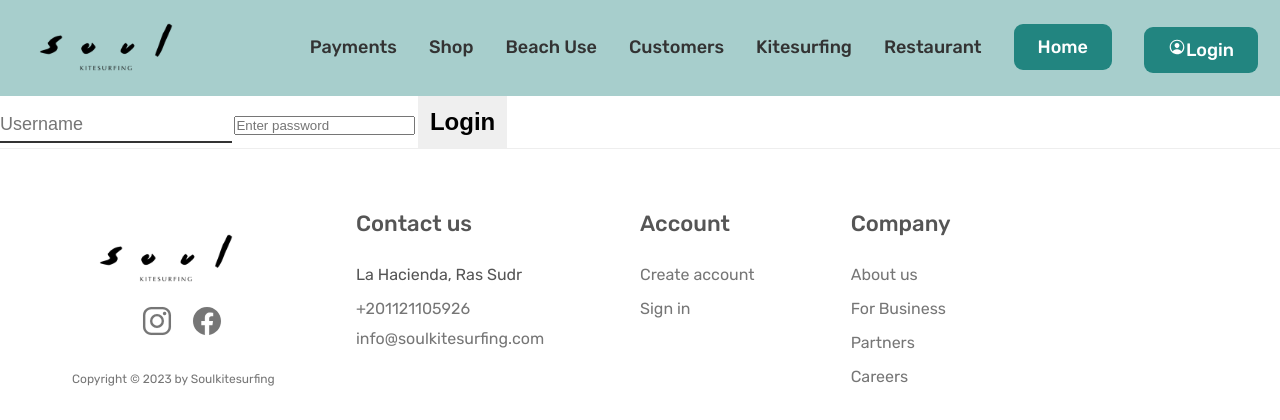
After one commit to bukaskas/soul-site, a Django app: page /login in a window 1280 px wide. The commit adds this page. Shown: the top 420 px of the page. Run offline with Django 4.2, Linux system fonts and the light colour scheme.

Commit message:
start of login and authorization

```diff
--- a/templates/base.html
+++ b/templates/base.html
@@ -45,6 +45,7 @@
           <li><a class="main-nav-link" href="{% url "restaurant" %}">Restaurant</a></li>
           {% comment %} <li><a class="main-nav-link" href="{% url "accommodation" %}">Accommodation</a></li> {% endcomment %}
           <li><a class="main-nav-link nav-cta" href="{% url "home" %}">Home</a></li>
+          <li><a class="main-nav-link nav-cta" href="{% url "login" %}"><ion-icon name="person-circle-outline"></ion-icon>Login</a></li>
         </ul>
     </nav>
     <button  class="btn--mobile-nav change-menu">
--- /dev/null
+++ b/website/templates/website/customers/login_register.html
@@ -0,0 +1,15 @@
+{% extends 'base.html' %}
+
+{% block content %}
+
+<form action="{% url 'login' %}" method='POST'>
+  {% csrf_token %}
+
+  <input type="text" name='username' placeholder="Username">
+  <input type="password" name='password' placeholder='Enter password'>
+  <input type="submit" value='Login'>
+
+
+</form>
+
+{% endblock content %}
--- a/website/urls.py
+++ b/website/urls.py
@@ -15,6 +15,7 @@ urlpatterns = [
     path("book", views.CreateBooking.as_view(), name="book"),
     # Customers pages
     path("signup",views.sign_up_view,name='signup'),
+    path("login",views.login_page,name='login'),
     path("customers",views.customer_index,name='customer-list'),
     path("customer/<str:pk>",views.customer_view,name='customer-view'),
     # services
--- a/website/views.py
+++ b/website/views.py
@@ -17,11 +17,13 @@ from .utils import searchCustomers, beach_use, sum_payments
 from django.core.paginator import Paginator
 from django.contrib import messages
 from .filters import PaymentFilter
-from django.http import HttpResponseRedirect
 
 
 
 
+
+def login_page(request):
+    return render(request,'website/customers/login_register.html')
 # Create your views here.
 class IndexView(TemplateView):
   template_name="website/index.html"
@@ -36,6 +38,7 @@ class IndexView(TemplateView):
 def kitesurfing_view(request):
   services = Service.objects.all()
   context = {'services':services}
+
   return render(request,"website/kitesurfing.html",context)
 
 class RestaurantView(View):
```
